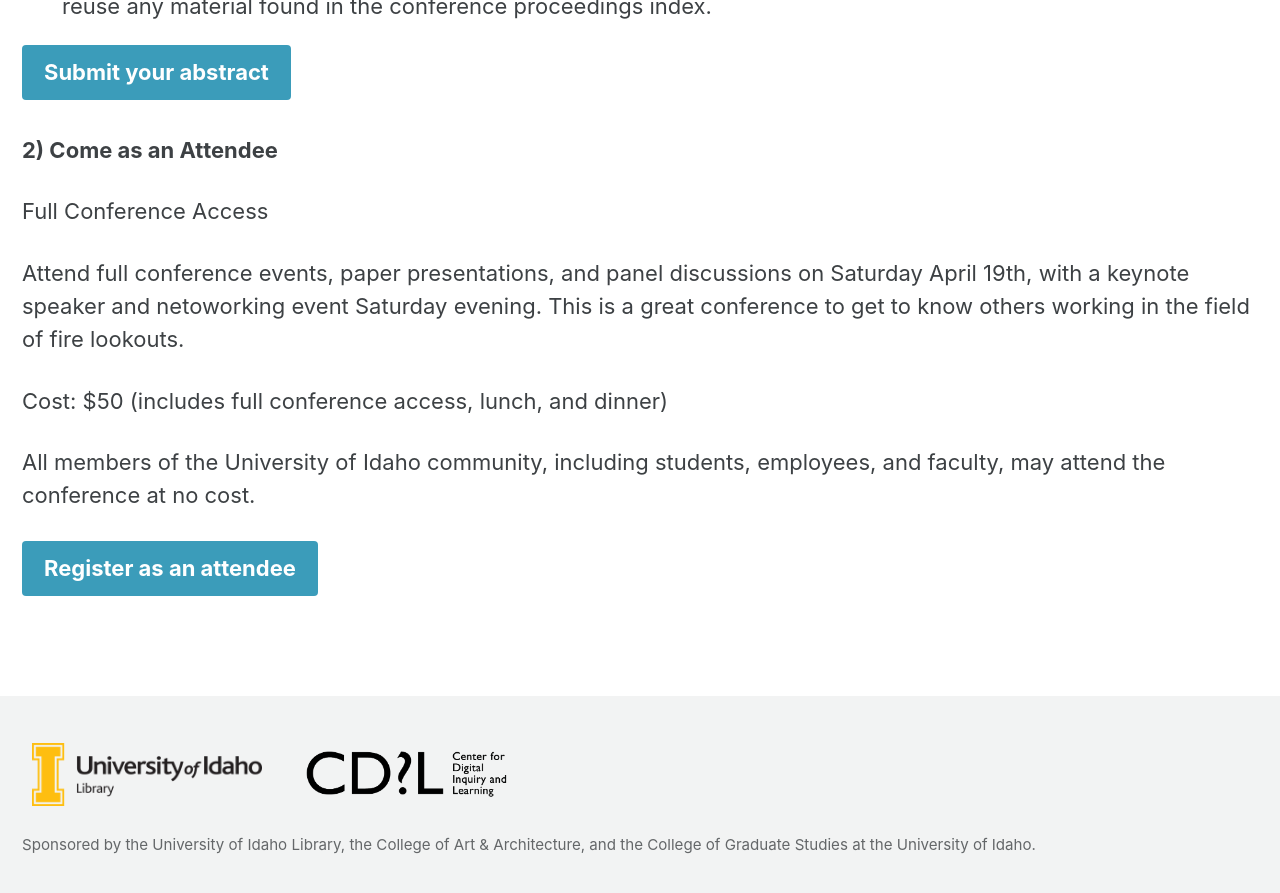
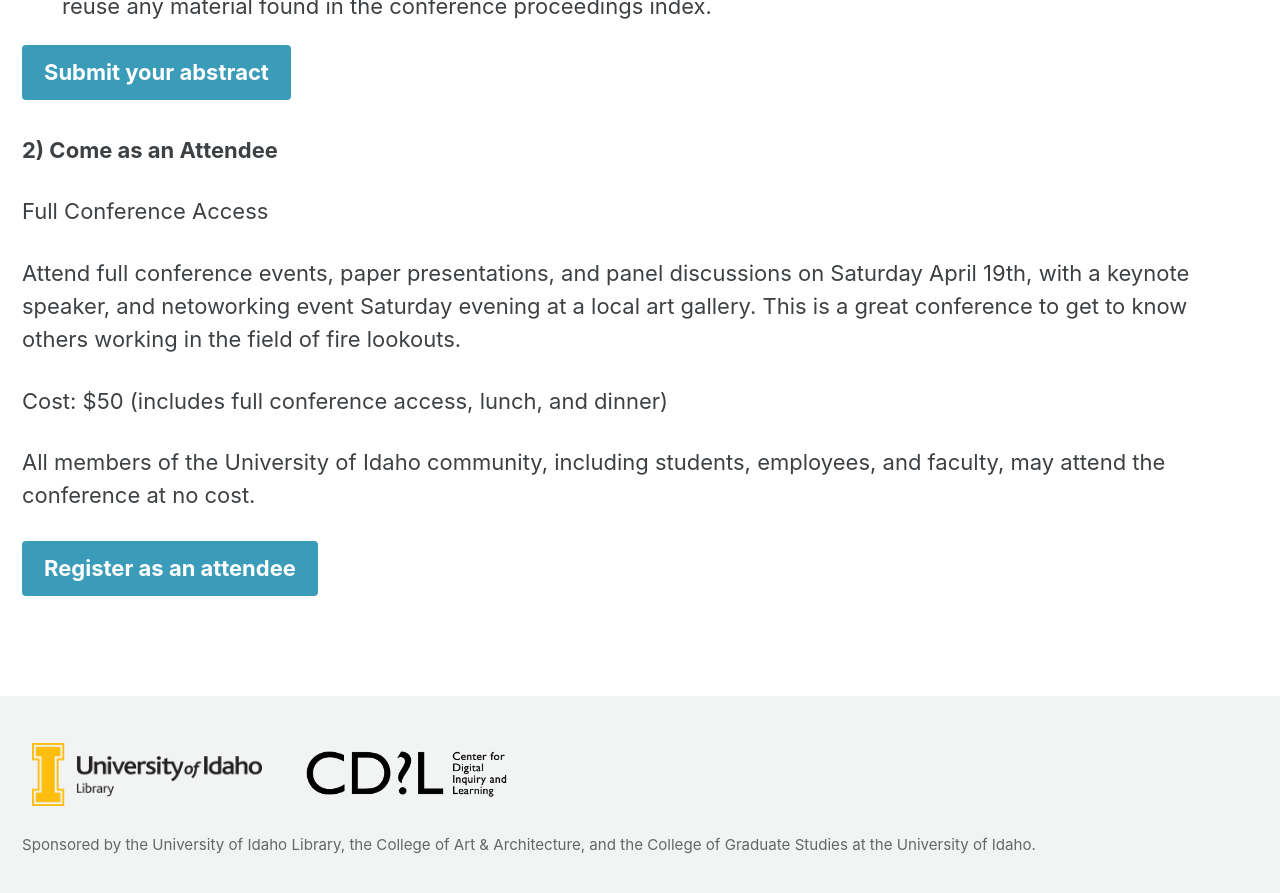
Before and after one commit to lookoutconference/lookoutconference.github.io, a Jekyll site: the page built from pages/participate.md, in a window 1280 px wide and 900 px high, scrolled down 1737 px. Shown: the top 893 px of the window. Built offline with Jekyll 4.4.1, drawn with Linux system fonts in a browser that asks for light colours; cached includes are drawn as plain includes; comment, search, counter and statistics services are not loaded; our own code applies the rules of GitHub Pages for plain Markdown files.

Commit message:
Update participate.md

```diff
--- a/pages/participate.md
+++ b/pages/participate.md
@@ -51,7 +51,7 @@
 
 Full Conference Access
 
-Attend full conference events, paper presentations, and panel discussions on Saturday April 19th, with a keynote speaker and netoworking event Saturday evening. This is a great conference to get to know others working in the field of fire lookouts.
+Attend full conference events, paper presentations, and panel discussions on Saturday April 19th, with a keynote speaker, and netoworking event Saturday evening at a local art gallery. This is a great conference to get to know others working in the field of fire lookouts.
 
 Cost: $50 (includes full conference access, lunch, and dinner)
 
```
